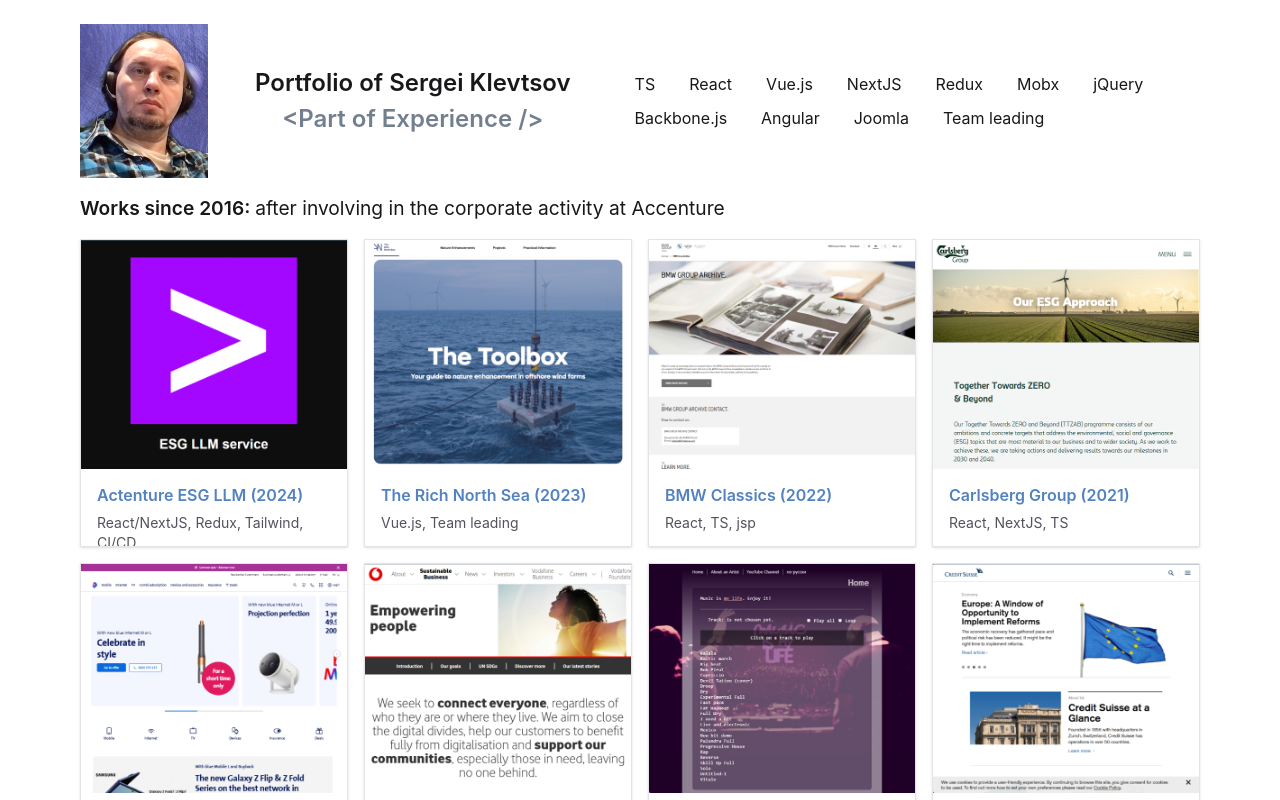
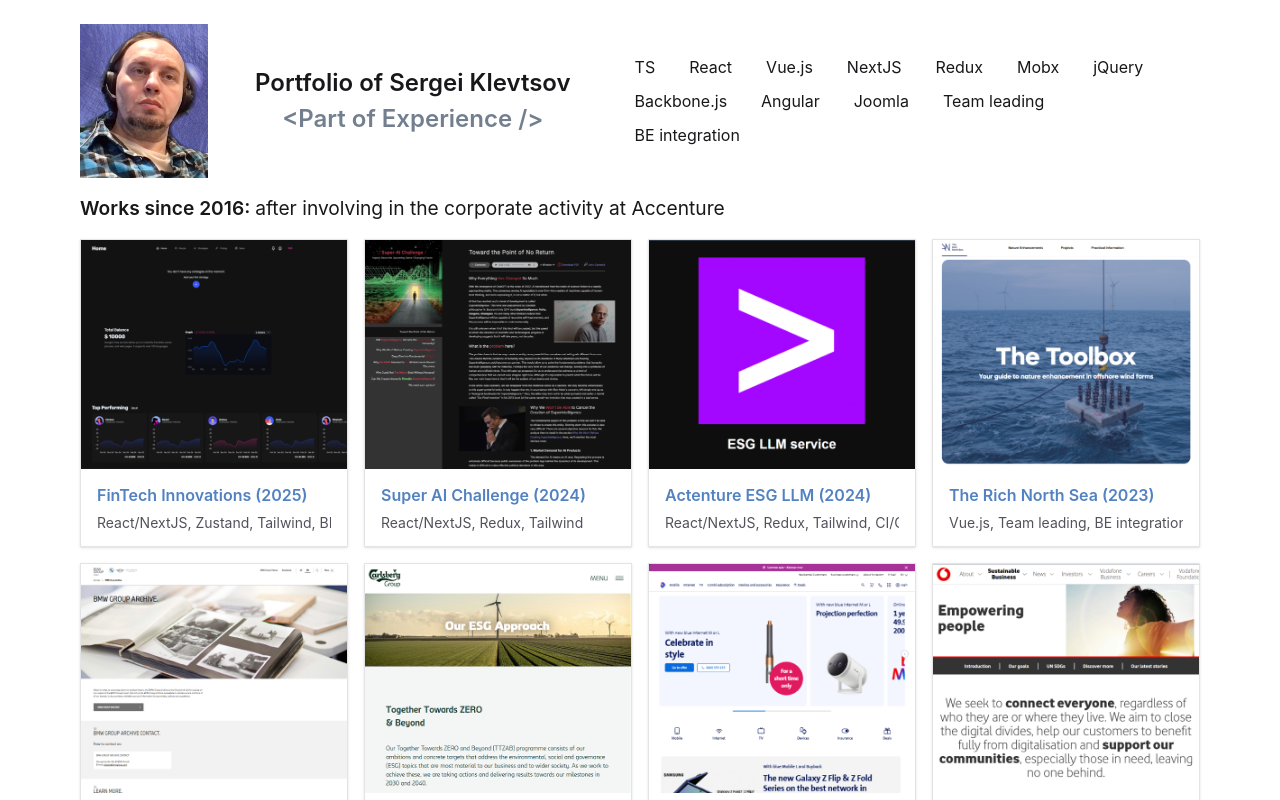
Before and after one commit to srgg6701/srgg6701.github.io, a React (Vite) app: page / in a window 1280 px wide. Shown: the top 800 px of the page. Built offline with nearby package versions, Linux system fonts and the light colour scheme.

Commit message:
Adding two items

```diff
--- a/src/components/GalleryCard.tsx
+++ b/src/components/GalleryCard.tsx
@@ -10,7 +10,7 @@ export default function GalleryCard({ item }: { item: Item }) {
           <h3 className="text-base font-semibold leading-tight line-clamp-2">
             {item.title} ({item.year})
           </h3>
-          <p className="mt-2 text-sm text-zinc-600 line-clamp-3">
+          <p title={item.description} className="mt-2 text-sm text-zinc-600 whitespace-nowrap text-ellipsis line-clamp-3">
             {item.description}
           </p>
         </div>
--- a/src/components/header.tsx
+++ b/src/components/header.tsx
@@ -17,6 +17,7 @@ export default function Header({ pathname }: { pathname: string }) {
     "Angular",
     "Joomla",
     "Team leading",
+    "BE integration",
   ];
   const pathAboutStr = "/about";
   const partOf = pathname === pathAboutStr ? "Life" : "Portfolio";
--- a/src/data/items.ts
+++ b/src/data/items.ts
@@ -20,12 +20,27 @@ export type Filter =
   | "Backbone.js"
   | "Angular"
   | "Joomla"
-  | "Team leading";
+  | "Team leading"
+  | "BE integration";
 
 type PortfolioState = { filters: Set<Filter>; toggleFilter: (f: Filter) => void, clearFilters: () => void };
 
 const ALL_WORKS: Record<"itemsAccenture" | "itemsBeforeAccenture", Item[]> = {
   itemsAccenture: [
+    {
+      title: "FinTech Innovations",
+      description: "React/NextJS, Zustand, Tailwind, BE integration",
+      image: "fti.png ",
+      year: 2025,
+      href: "https://fti-gamma.vercel.app/",
+    },
+    {
+      title: "Super AI Challenge",
+      description: "React/NextJS, Redux, Tailwind",
+      image: "super-ai-challenge.png ",
+      year: 2024,
+      href: "https://super-ai-challenge.vercel.app/",
+    },
     {
       title: "Actenture ESG LLM",
       description: "React/NextJS, Redux, Tailwind, CI/CD",
@@ -34,14 +49,14 @@ const ALL_WORKS: Record<"itemsAccenture" | "itemsBeforeAccenture", Item[]> = {
     },
     {
       title: "The Rich North Sea",
-      description: "Vue.js, Team leading",
+      description: "Vue.js, Team leading, BE integration",
       image: "the-rich-north-sea.png",
       year: 2023,
       href: "https://toolbox.therichnorthsea.com/",
     },
     {
       title: "BMW Classics",
-      description: "React, TS, jsp",
+      description: "React, TS, jsp, BE integration",
       image: "bmw-archive.png",
       year: 2022,
       href: "https://www.bmwgroup-classic.com/",
@@ -83,7 +98,7 @@ const ALL_WORKS: Record<"itemsAccenture" | "itemsBeforeAccenture", Item[]> = {
     },
     {
       title: "Elkjop",
-      description: "Intershop, jQuery",
+      description: "Intershop, jQuery, BE integration",
       image: "elkjop.png",
       year: 2018,
       href: "https://www.elkjop.no/",
@@ -103,7 +118,7 @@ const ALL_WORKS: Record<"itemsAccenture" | "itemsBeforeAccenture", Item[]> = {
     },
     {
       title: "VHI",
-      description: "JavaScript, jQuery, Jade, Jenkins",
+      description: "JavaScript, jQuery, Jade, Jenkins, BE integration",
       image: "vhi.png",
       year: 2016,
       href: "https://www.vhi.ie/",
```
Also changed, not shown: public/images/fti.png (added), public/images/super-ai-challenge.png (added).
